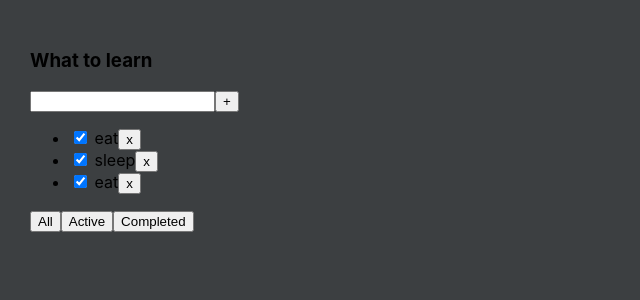
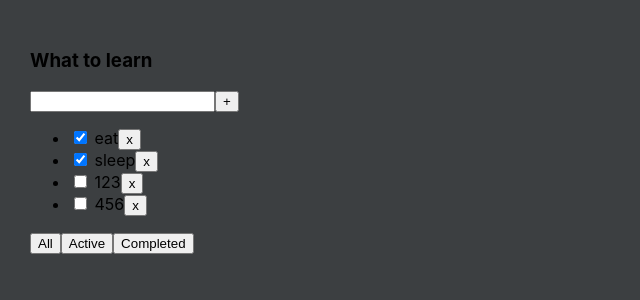
Before and after one commit to AntonChislov/it-incubator-todolist-ts, a React (Create React App) app: page / in a window 1280 px wide. Shown: the top 300 px of the page, without its empty margins (0-640 px from the left). Built offline with nearby package versions, Linux system fonts and the light colour scheme.

Commit message:
add deleteTask, filterTask

```diff
--- a/src/App.tsx
+++ b/src/App.tsx
@@ -8,12 +8,23 @@ export interface TasksType {
     isDone: boolean
 }
 
+export type FilterValueType = 'all' | 'active' | 'completed'
+
 function App() {
     const [tasks, setTasks] = useState([
         {id: 1, isDone: true, title: 'eat'},
         {id: 2, isDone: true, title: 'sleep'},
-        {id: 3, isDone: true, title: 'eat'},
+        {id: 3, isDone: false, title: '123'},
+        {id: 4, isDone: false, title: '456'},
     ])
+    const [filterTasks, setFilterTasks] = useState<FilterValueType>('all')
+    let tasksForTodoList: Array<TasksType> = tasks
+
+    if (filterTasks === 'active') {
+        tasksForTodoList = tasks.filter( item => item.isDone === false)
+    } else if (filterTasks === 'completed') {
+        tasksForTodoList = tasks.filter( item => item.isDone === true)
+    }
 
     const deleteTask = (id: number) => {
         setTasks(tasks.filter( item => item.id != id))
@@ -21,7 +32,7 @@ function App() {
 
     return (
         <div className="App">
-            <TodoList tasks={tasks} title={'What to learn'} deleteTask={deleteTask}/>
+            <TodoList tasks={tasksForTodoList} title={'What to learn'} deleteTask={deleteTask} setFilterTasks={setFilterTasks}/>
         </div>
     );
 }
--- a/src/TodoList.tsx
+++ b/src/TodoList.tsx
@@ -1,14 +1,15 @@
 import React from 'react';
 import './App.css';
-import {TasksType} from "./App";
+import {FilterValueType, TasksType} from "./App";
 
 interface TodoListPropsType {
     title: string
     tasks: Array<TasksType>
-    deleteTask: Function
+    deleteTask: (id: number) => void
+    setFilterTasks: (value: FilterValueType) => void
 }
 
-export  const TodoList: React.FC<TodoListPropsType> = ({title, tasks, deleteTask}) => {
+export const TodoList: React.FC<TodoListPropsType> = ({title, tasks, deleteTask, setFilterTasks}) => {
 
     return (
         <div>
@@ -18,12 +19,14 @@ export  const TodoList: React.FC<TodoListPropsType> = ({title, tasks, deleteTask
                 <button>+</button>
             </div>
             <ul>
-                    {tasks.map(el => <li key={el.id}><input type="checkbox" checked={el.isDone}/> <span>{el.title}</span><button onClick={() => deleteTask(el.id)}>x</button></li>)}
+                {tasks.map(el => <li key={el.id}><input type="checkbox" checked={el.isDone}/> <span>{el.title}</span>
+                    <button onClick={() => deleteTask(el.id)}>x</button>
+                </li>)}
             </ul>
             <div>
-                    <button>All</button>
-                    <button>Active</button>
-                    <button>Completed</button>
+                <button onClick={() => setFilterTasks('all')}>All</button>
+                <button onClick={() => setFilterTasks('active')}>Active</button>
+                <button onClick={() => setFilterTasks('completed')}>Completed</button>
             </div>
         </div>
     );
```
Lines whose indentation alone changed are shown as unchanged.
